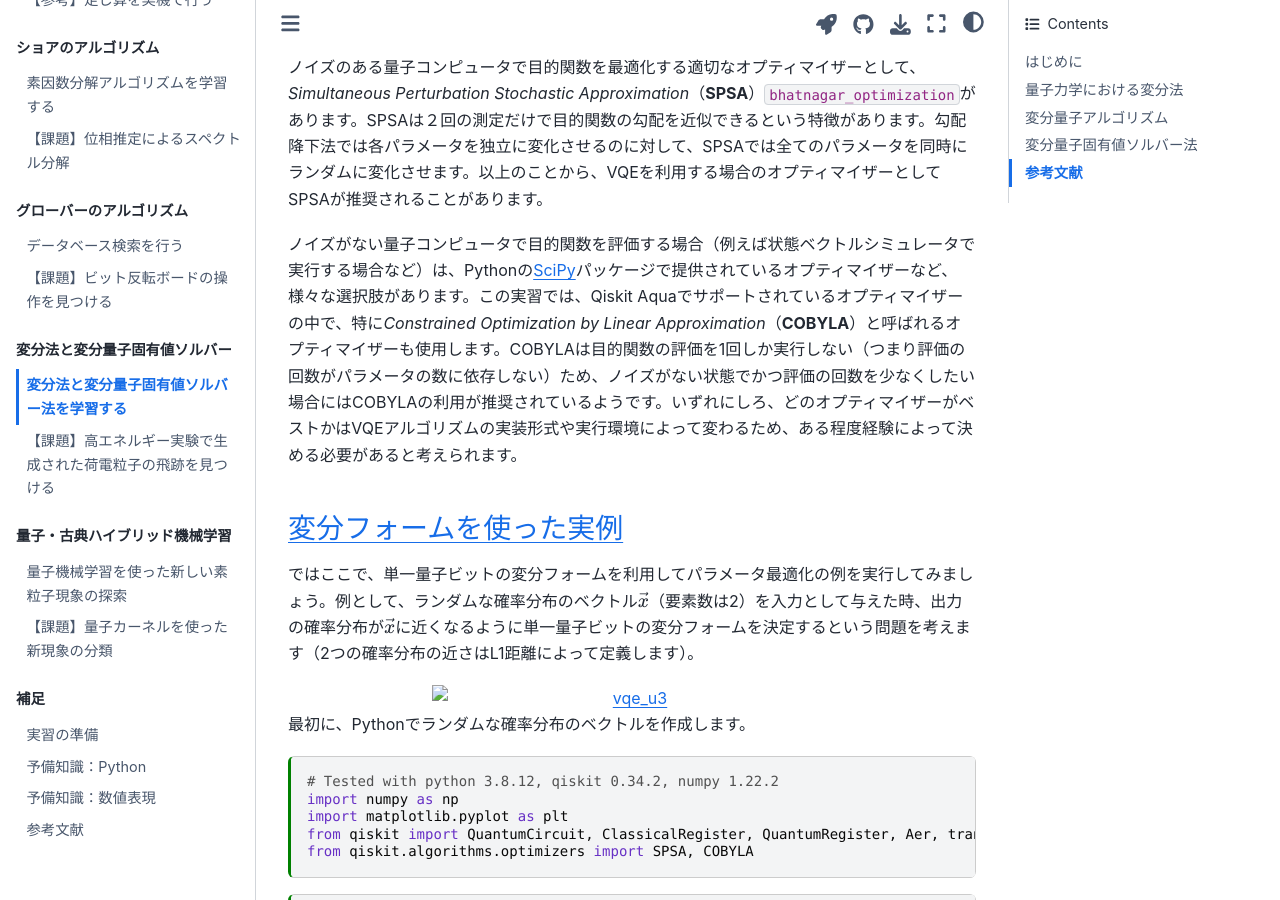
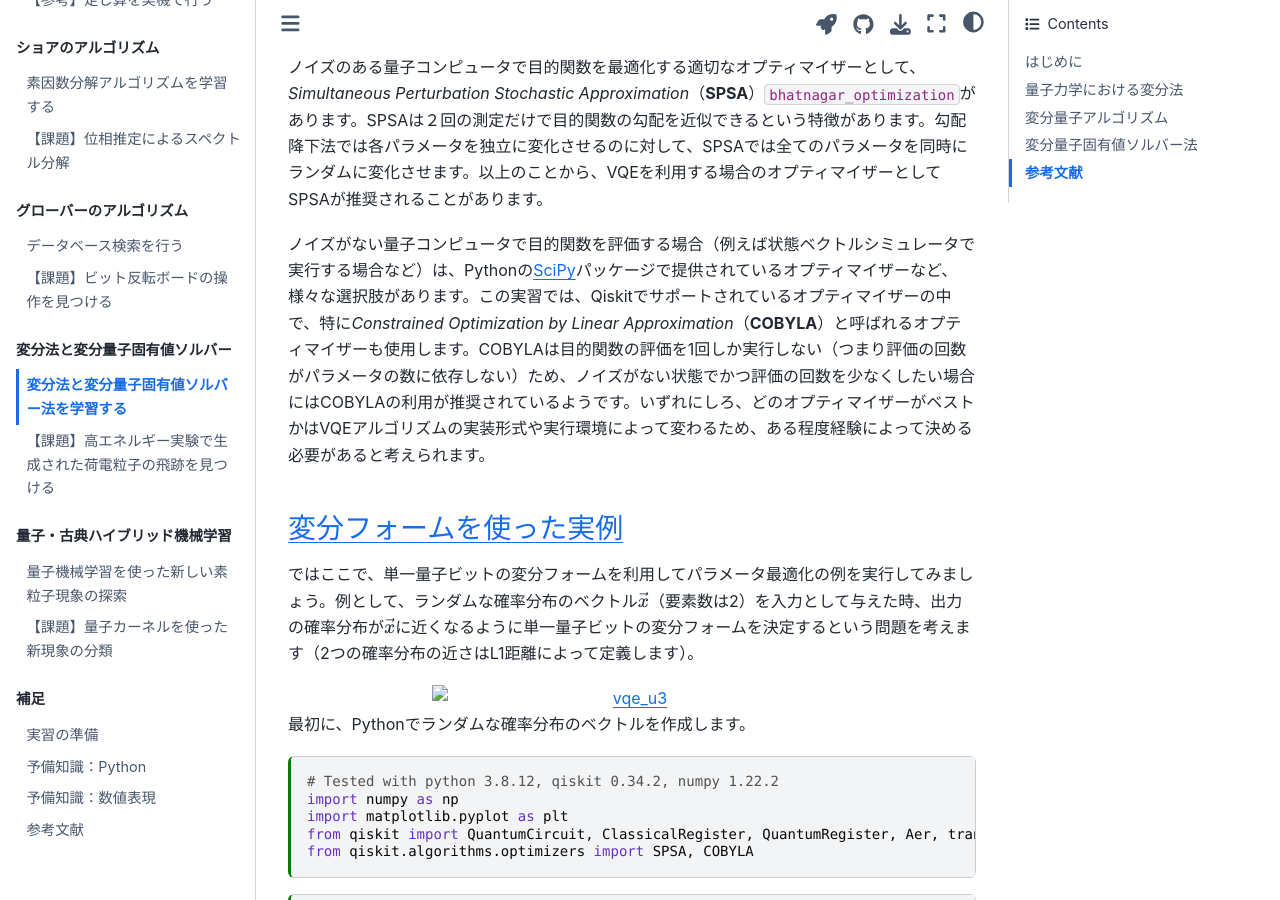
Before and after one commit to UTokyo-ICEPP/qc-workbook, a Jupyter Book: the page built from source/ja/vqe.md, in a window 1280 px wide and 900 px high, scrolled down 4777 px. Built offline with Jupyter Book 1.0.4 settings and Sphinx 7.4.7 and the Sphinx Book theme 1.1.4, drawn with Linux system fonts in a browser that asks for light colours; cross-references to code outside the pages are shown as plain code.

```diff
--- a/source/ja/vqe.md
+++ b/source/ja/vqe.md
@@ -127,7 +127,7 @@ $$
 
 ノイズのある量子コンピュータで目的関数を最適化する適切なオプティマイザーとして、*Simultaneous Perturbation Stochastic Approximation*（**SPSA**）{cite}`bhatnagar_optimization`があります。SPSAは２回の測定だけで目的関数の勾配を近似できるという特徴があります。勾配降下法では各パラメータを独立に変化させるのに対して、SPSAでは全てのパラメータを同時にランダムに変化させます。以上のことから、VQEを利用する場合のオプティマイザーとしてSPSAが推奨されることがあります。
 
-ノイズがない量子コンピュータで目的関数を評価する場合（例えば状態ベクトルシミュレータで実行する場合など）は、Pythonの[SciPy](https://www.scipy.org/scipylib/index.html)パッケージで提供されているオプティマイザーなど、様々な選択肢があります。この実習では、Qiskit Aquaでサポートされているオプティマイザーの中で、特に*Constrained Optimization by Linear Approximation*（**COBYLA**）と呼ばれるオプティマイザーも使用します。COBYLAは目的関数の評価を1回しか実行しない（つまり評価の回数がパラメータの数に依存しない）ため、ノイズがない状態でかつ評価の回数を少なくしたい場合にはCOBYLAの利用が推奨されているようです。いずれにしろ、どのオプティマイザーがベストかはVQEアルゴリズムの実装形式や実行環境によって変わるため、ある程度経験によって決める必要があると考えられます。
+ノイズがない量子コンピュータで目的関数を評価する場合（例えば状態ベクトルシミュレータで実行する場合など）は、Pythonの[SciPy](https://www.scipy.org/scipylib/index.html)パッケージで提供されているオプティマイザーなど、様々な選択肢があります。この実習では、Qiskitでサポートされているオプティマイザーの中で、特に*Constrained Optimization by Linear Approximation*（**COBYLA**）と呼ばれるオプティマイザーも使用します。COBYLAは目的関数の評価を1回しか実行しない（つまり評価の回数がパラメータの数に依存しない）ため、ノイズがない状態でかつ評価の回数を少なくしたい場合にはCOBYLAの利用が推奨されているようです。いずれにしろ、どのオプティマイザーがベストかはVQEアルゴリズムの実装形式や実行環境によって変わるため、ある程度経験によって決める必要があると考えられます。
 
 ### 変分フォームを使った実例
 ではここで、単一量子ビットの変分フォームを利用してパラメータ最適化の例を実行してみましょう。例として、ランダムな確率分布のベクトル$\vec{x}$（要素数は2）を入力として与えた時、出力の確率分布が$\vec{x}$に近くなるように単一量子ビットの変分フォームを決定するという問題を考えます（2つの確率分布の近さはL1距離によって定義します）。
```
Also changed, not shown: source/ja/grover.md (+2 -1 lines), source/ja/vqc_machine_learning.md (+1 -1 lines), source/ja/vqe_tracking.md (+1 -1 lines), source/qc_workbook/vqe.py (added, +27 -0 lines).
